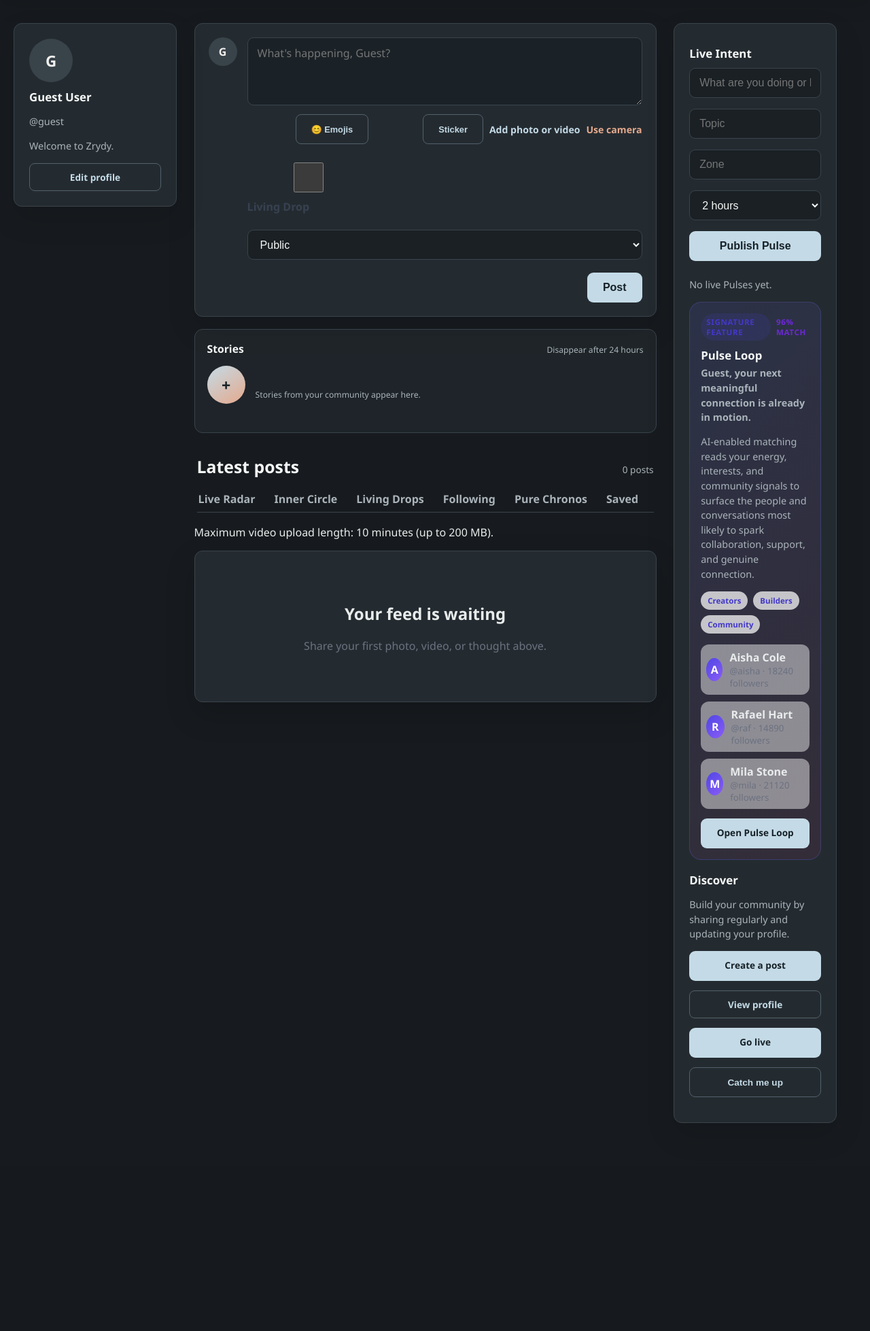
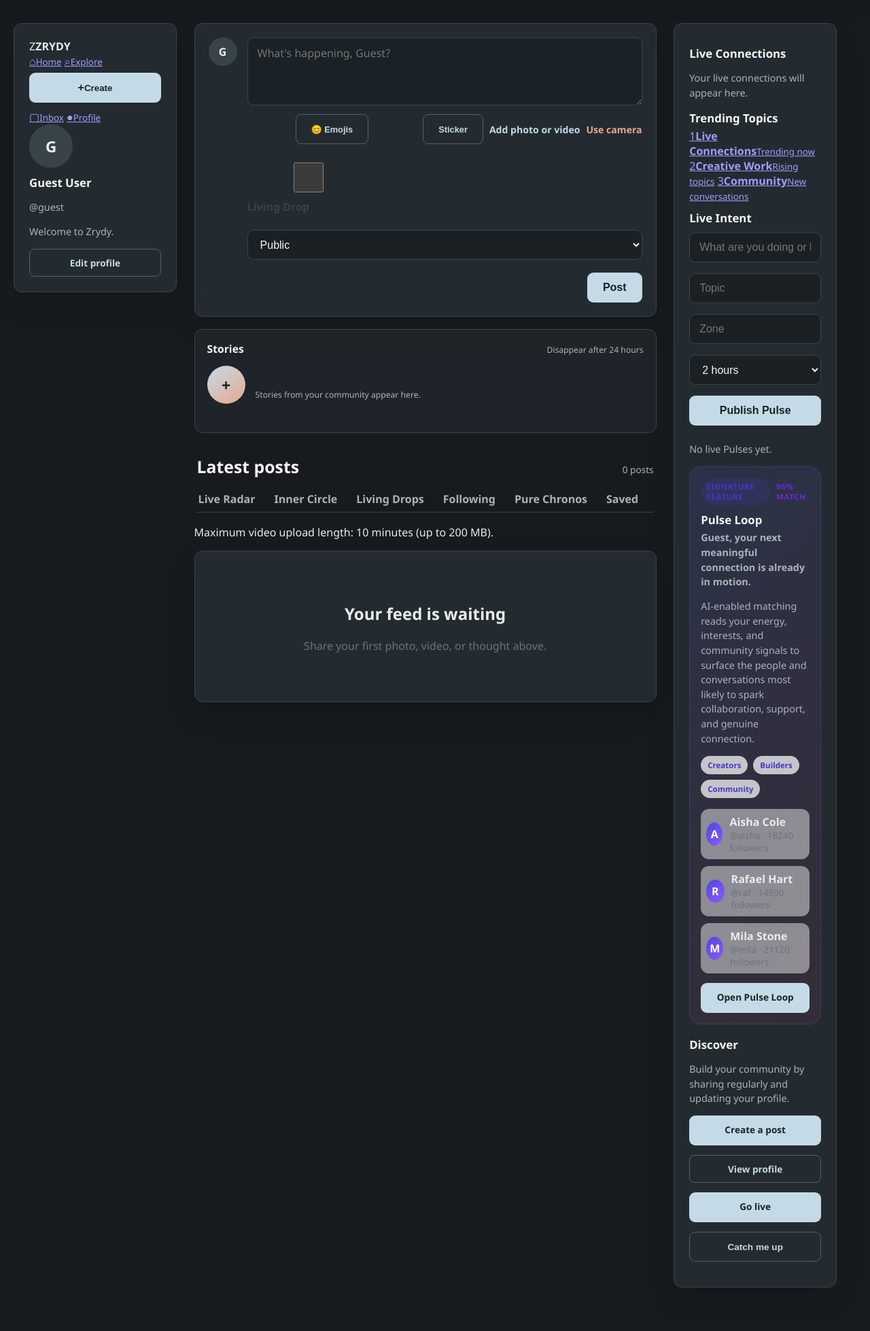
Before and after one commit to mahmudfauziyat006-commits/Zrydy, a Flask app: page /dashboard in a window 1280 px wide. Shown: the part 72-2030 px from the top of the page at 68% size. Before the commit the page ends 1724 px from the top, so only its background shows below. Run offline with Flask 3, Linux system fonts and the light colour scheme; data that the repository does not hold is empty; some libraries are stand-ins or nearby versions.

Commit message:
chore: auto-sync 2026-11-21 15:35 UTC

```diff
--- a/templates/dashboard.html
+++ b/templates/dashboard.html
@@ -14,7 +14,7 @@
     <link rel="stylesheet" href="{{ url_for('static', filename='style.css', v='20261005') }}">
 </head>
 <body class="zrydy-unified social-body dark-mode">
-    <nav class="topbar">
+    <nav class="topbar nexus-topbar">
         <a class="brand" href="{{ url_for('dashboard') }}">zrydy</a>
         <form class="search-form" action="{{ url_for('dashboard') }}" method="GET">
             <input type="search" name="q" placeholder="Search Zrydy">
@@ -47,8 +47,16 @@
         </div>
     </div>
 
-    <main class="feed-layout">
-        <aside class="sidebar profile-summary">
+    <main class="feed-layout nexus-feed-layout">
+        <aside class="sidebar nexus-left-rail profile-summary">
+            <div class="nexus-rail-brand"><span>Z</span><strong>ZRYDY</strong></div>
+            <nav class="nexus-rail-nav" aria-label="Primary navigation">
+                <a class="active" href="{{ url_for('dashboard') }}"><span>⌂</span><small>Home</small></a>
+                <a href="{{ url_for('dashboard', feed='live_radar') }}"><span>⌕</span><small>Explore</small></a>
+                <button type="button" id="desktop-create"><span>+</span><small>Create</small></button>
+                <a href="{{ url_for('messages') }}"><span>▢</span><small>Inbox</small></a>
+                <a href="{{ url_for('profile') }}"><span>●</span><small>Profile</small></a>
+            </nav>
             {% if user['profile_picture'] %}
                 <img class="avatar-image large-avatar" src="{{ url_for('uploaded_file', filename=user['profile_picture']) }}" alt="{{ user['full_name'] }} profile picture">
             {% else %}
@@ -234,7 +242,21 @@
             </div>
         </section>
 
-        <aside class="sidebar suggestions">
+        <aside class="sidebar nexus-right-rail suggestions">
+            <h2>Live Connections</h2>
+            {% for person in people[:5] %}
+                <a class="nexus-live-person" href="{{ url_for('conversation', user_id=person['id']) }}">
+                    <span class="avatar">{{ person['full_name'][:1] }}</span>
+                    <span><strong>{{ person['full_name'] }}</strong><small>@{{ person['username'] }}</small></span>
+                    <b>•</b>
+                </a>
+            {% else %}
+                <p class="muted">Your live connections will appear here.</p>
+            {% endfor %}
+            <h2>Trending Topics</h2>
+            <a class="nexus-topic" href="{{ url_for('dashboard', q='Live') }}"><span>1</span><strong>Live Connections</strong><small>Trending now</small></a>
+            <a class="nexus-topic" href="{{ url_for('dashboard', q='Creative') }}"><span>2</span><strong>Creative Work</strong><small>Rising topics</small></a>
+            <a class="nexus-topic" href="{{ url_for('dashboard', q='Community') }}"><span>3</span><strong>Community</strong><small>New conversations</small></a>
             <section class="pulse-composer" aria-label="Publish a Live Intent Pulse">
                 <h2>Live Intent</h2>
                 <form action="{{ url_for('create_pulse') }}" method="POST">
```
